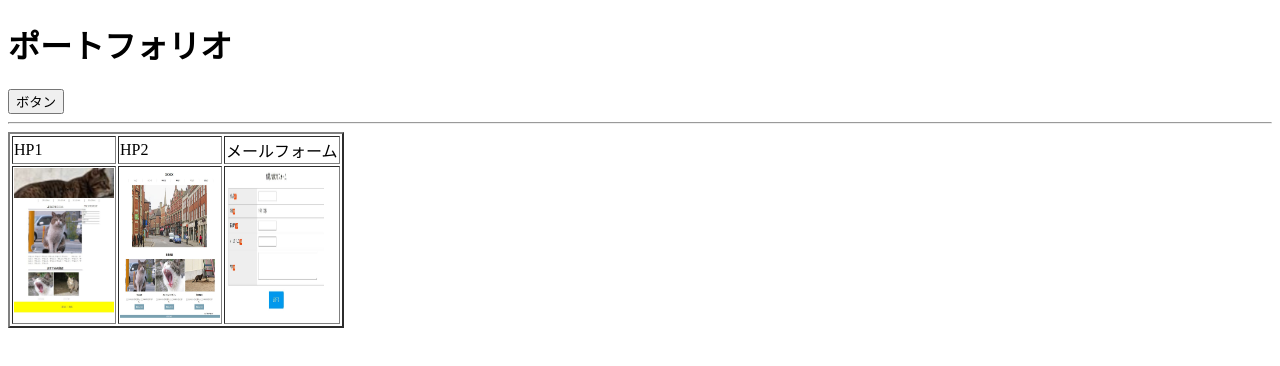
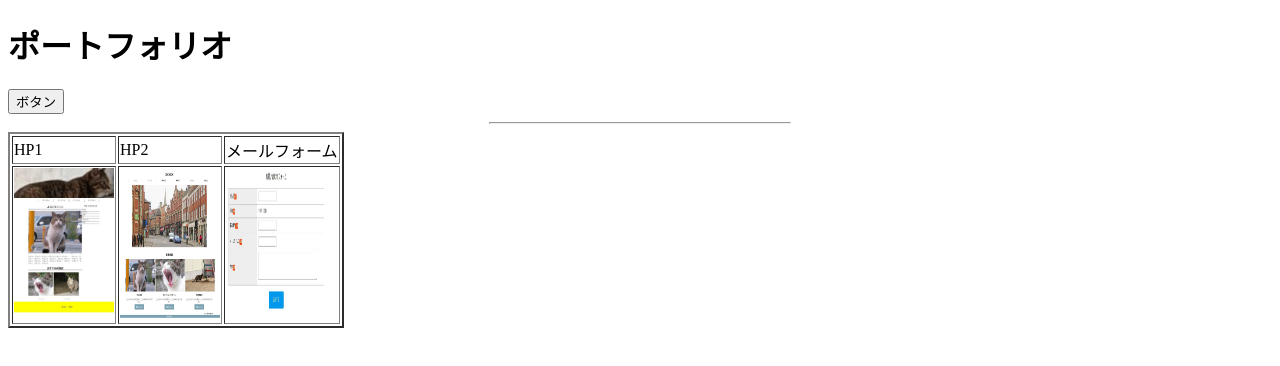
Before and after one commit to ocean72/test, a plain HTML site: page index.html in a window 1280 px wide. Drawn offline with nearby package versions, Linux system fonts and the light colour scheme.

Commit message:
Update index.html

```diff
--- a/index.html
+++ b/index.html
@@ -27,7 +27,7 @@
     	});
 
     </script>
-	<hr>
+	<hr width="300">
     <table border="2">
     	<tr>
     		<td>HP1</td>
```
